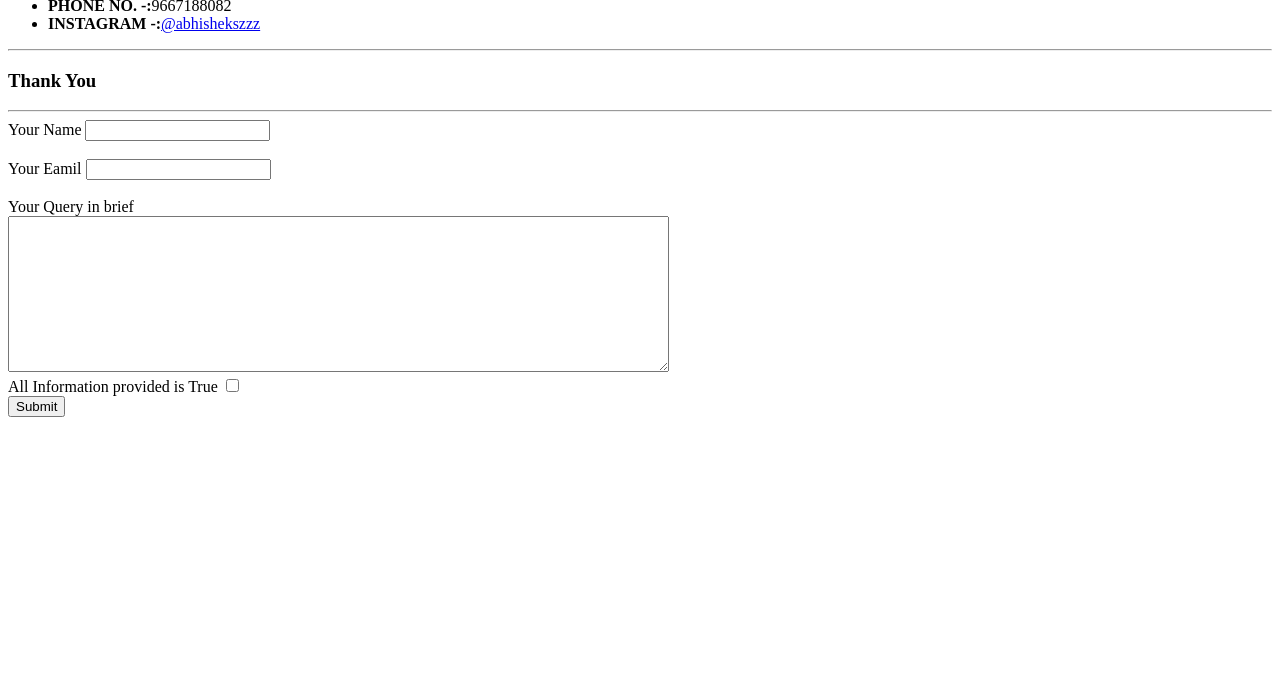
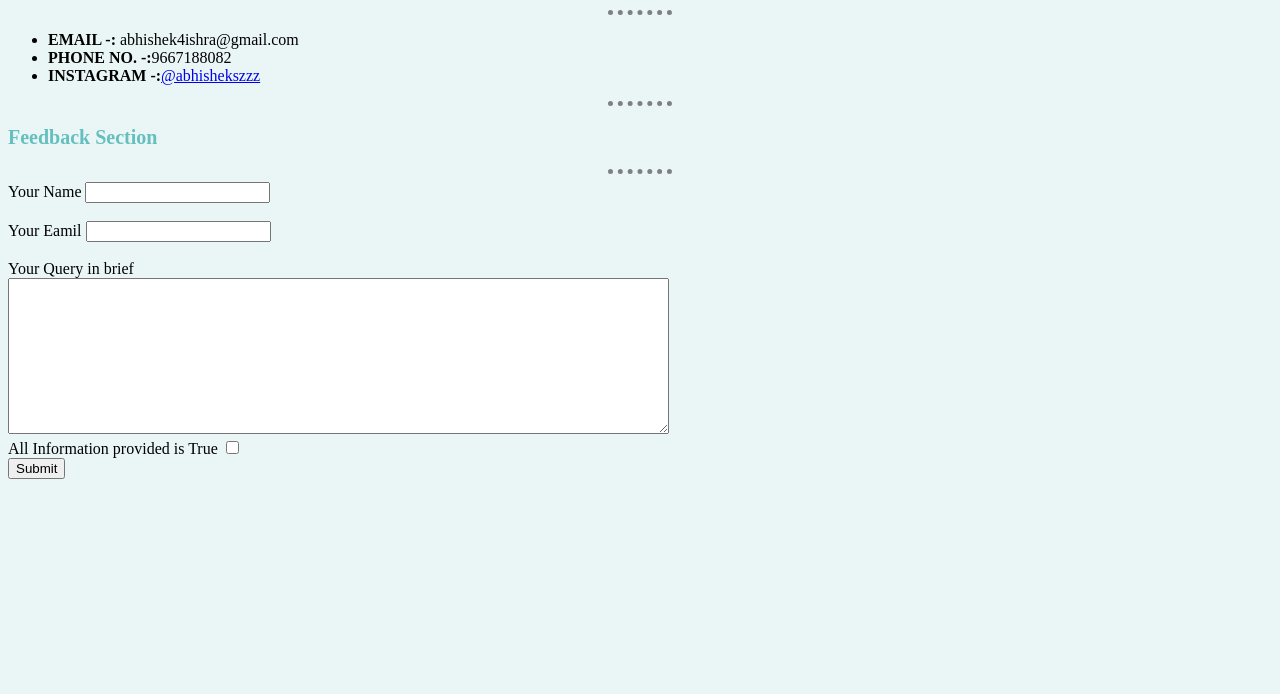
Before and after one commit to abhishek4ishra/CV, a plain HTML site: page contacts.html in a window 1280 px wide. Shown: the part 106-800 px from the top of the page. Drawn offline with Linux system fonts and the light colour scheme.

Commit message:
Update contacts.html

```diff
--- a/contacts.html
+++ b/contacts.html
@@ -1,9 +1,12 @@
 <!DOCTYPE html>
 <html lang="en" dir="ltr">
+
 <head>
   <meta charset="utf-8">
   <title>Contacts</title>
+  <link rel="stylesheet" href="css/styles.css">
 </head>
+
 <body>
   <h2>Contacts</h2>
   <hr>
@@ -13,7 +16,7 @@
     <li><strong>INSTAGRAM -:</strong><a href="https://www.instagram.com/">@abhishekszzz</a></li>
   </ul>
   <hr>
-    <h3>                                       Thank You</h3>
+  <h3> Feedback Section</h3>
   <hr>
   <form action="mailto:abhishek4ishra@gmail.com" method="post" enctype="text/plain">
     <label>Your Name</label>
@@ -27,4 +30,5 @@
     <input type="submit">
   </form>
 </body>
+
 </html>
```
Lines whose indentation alone changed are shown as unchanged.
